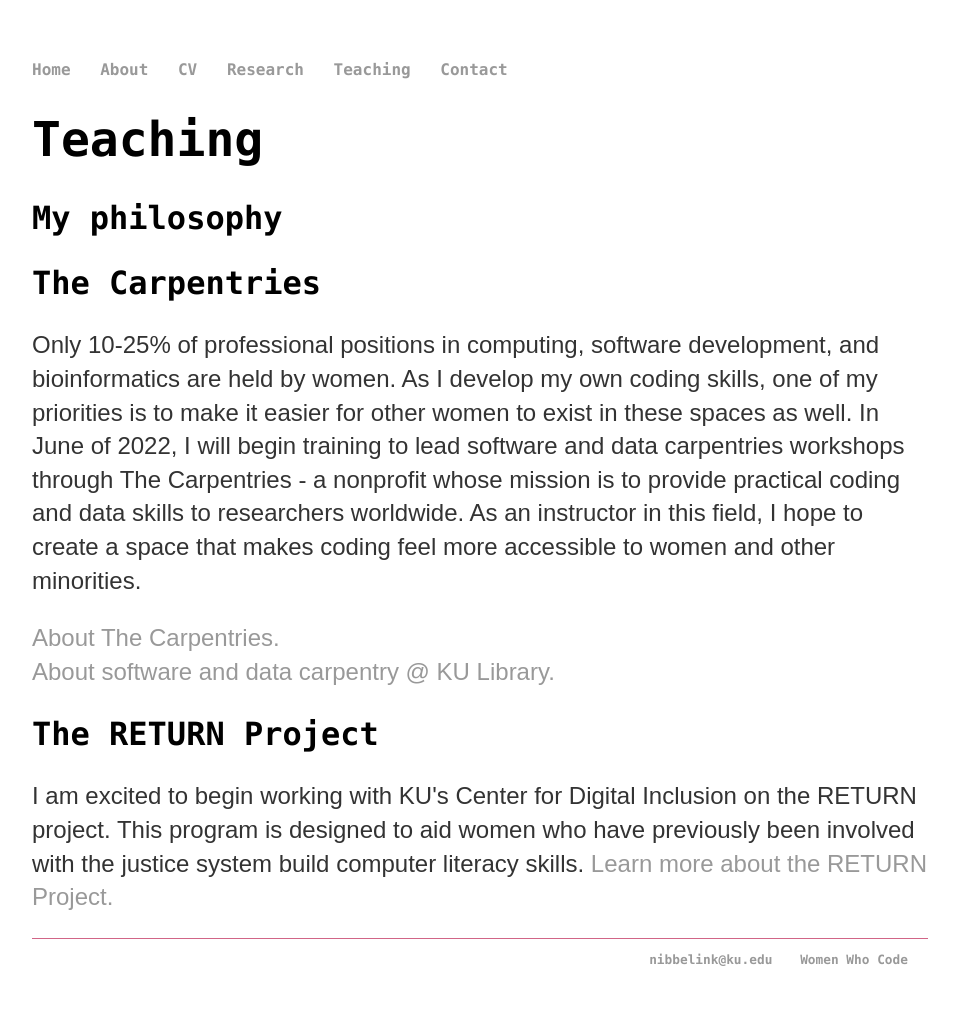
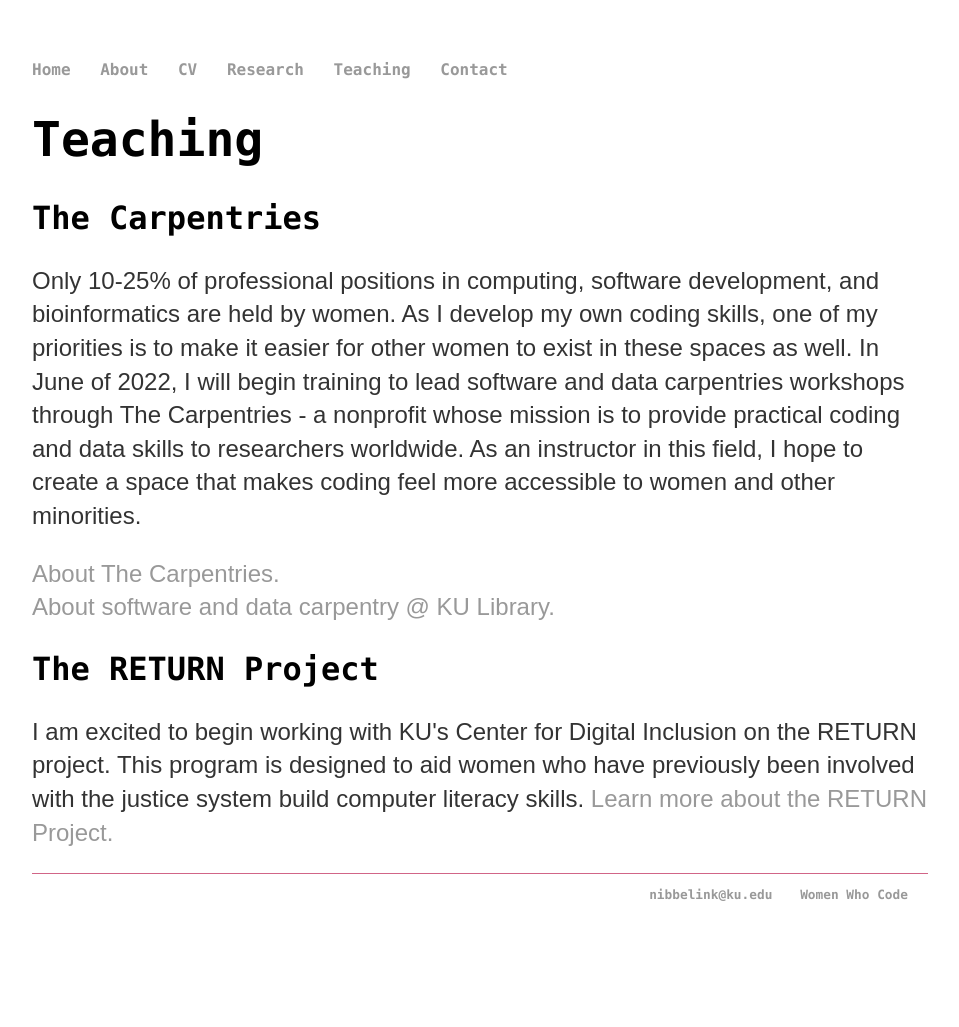
Before and after one commit to megannibbs/megannibbelink.github.io, a Jekyll site: the page built from return/index.html, in a window 1280 px wide. Shown: the whole page, without its empty margins (160-1119 px from the left). Built offline with Jekyll 4.4.1, drawn with Linux system fonts in a browser that asks for light colours; after the commit the page ends 962 px from its top, so only the background shows below that.

Commit message:
Update index.html

```diff
--- a/return/index.html
+++ b/return/index.html
@@ -4,7 +4,6 @@ title: Meg Nibbelink | Teaching
 ---
 <div class="blurb">
 	<h1>Teaching</h1>
-	<h2>My philosophy</h2>
 	<h2>The Carpentries</h2>
 	<p>Only 10-25% of professional positions in computing, software development, and bioinformatics are held by women.
 		As I develop my own coding skills, one of my priorities is to make it easier for other women to exist in these spaces as well.
```
